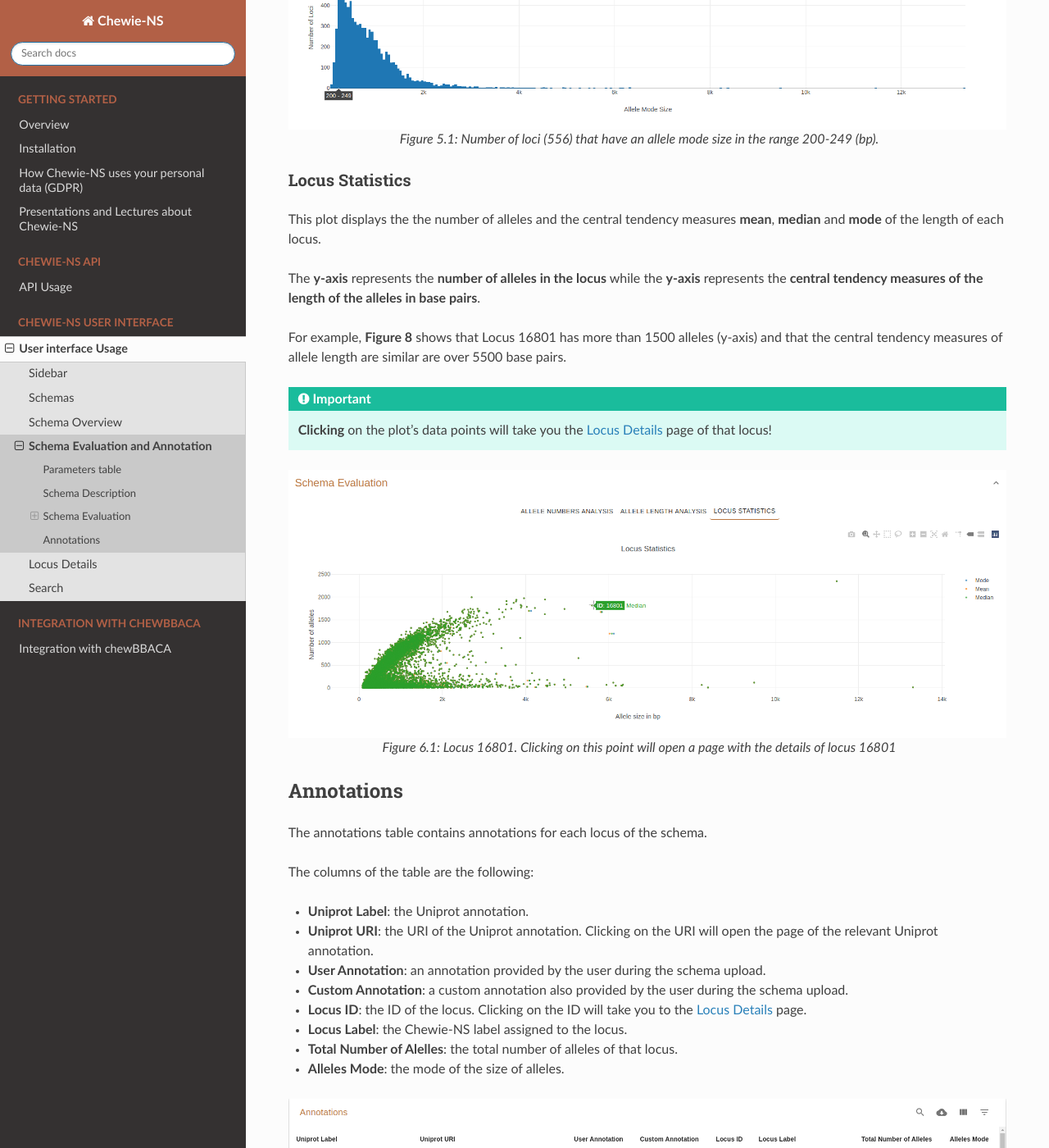
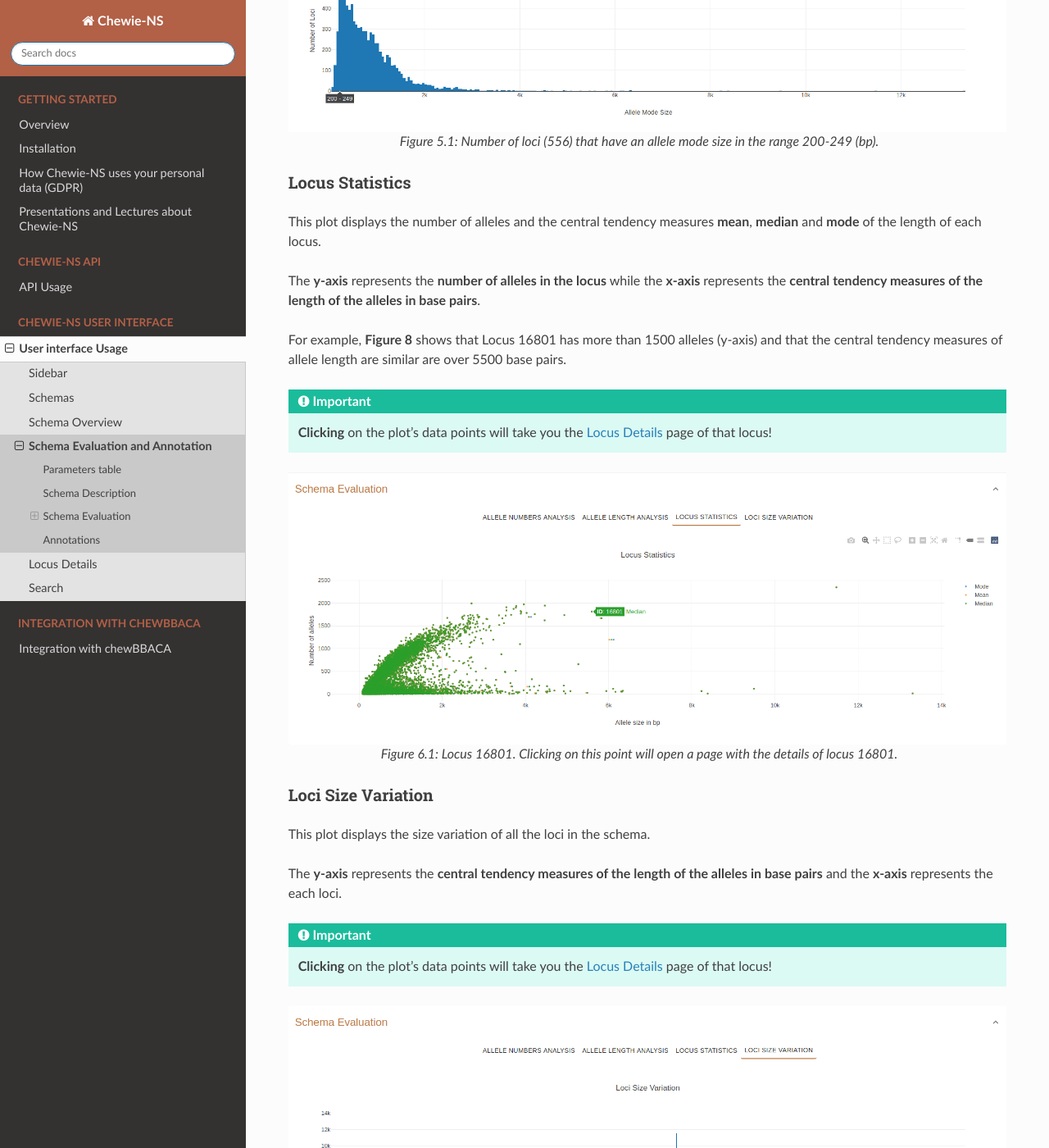
Before and after one commit to B-UMMI/Chewie-NS, a Sphinx documentation site: the page built from docs/user_interface/schema_evaluation.rst, in a window 1280 px wide and 1400 px high, scrolled down 3200 px. Shown: the whole window at 82% size. Built offline with Sphinx 7.4.7 and the Read the Docs theme 2.0.0, drawn with Linux system fonts in a browser that asks for light colours; some of the changed text lies outside the part shown.

Commit message:
Added a new section on the Schema Evaluation page about the Loci Variation Size plot. Fixed typos.

```diff
--- a/docs/user_interface/schema_evaluation.rst
+++ b/docs/user_interface/schema_evaluation.rst
@@ -88,10 +88,10 @@ having an **allele mode size (x-axis)** within the range shown.
 Locus Statistics
 ^^^^^^^^^^^^^^^^
 
-This plot displays the the number of alleles and the central tendency measures **mean**, **median** and **mode** of the length of each locus.
+This plot displays the number of alleles and the central tendency measures **mean**, **median** and **mode** of the length of each locus.
 
 The **y-axis** represents the **number of alleles in the locus** while the
-**y-axis** represents the **central tendency measures of the length of the alleles in base pairs**.
+**x-axis** represents the **central tendency measures of the length of the alleles in base pairs**.
 
 For example, **Figure 8** shows that Locus 16801 has more than 1500 alleles (y-axis) and
 that the central tendency measures of allele length are similar are over 5500 base pairs.
@@ -101,7 +101,27 @@ that the central tendency measures of allele length are similar are over 5500 ba
 .. figure:: ../resources/locus_statistics.png
     :align: center
 
-    Figure 6.1: Locus 16801. Clicking on this point will open a page with the details of locus 16801
+    Figure 6.1: Locus 16801. Clicking on this point will open a page with the details of locus 16801.
+
+Loci Size Variation
+^^^^^^^^^^^^^^^^^^^
+
+This plot displays the size variation of all the loci in the schema.
+
+The **y-axis** represents the **central tendency measures of the length of the alleles in base pairs**
+and the **x-axis** represents the each loci.
+
+.. important:: **Clicking** on the plot's data points will take you the :doc:`locus_details` page of that locus!
+
+.. figure:: ../resources/locus_size_variation_overview.png
+    :align: center
+
+    Figure 7.1: Loci size variation overview.
+
+.. figure:: ../resources/locus_size_variation_zoom.png
+    :align: center
+
+    Figure 7.2: Locus 15030. Clicking on this point will open a page with the details of locus 15030.
 
 
 Annotations
```
Also changed, not shown: other parts of docs/user_interface/schema_evaluation.rst (+2 -2 lines), docs/resources/allele_len.png, docs/resources/allele_numbers_fig2.png, docs/resources/locus_size_variation_overview.png (added), docs/resources/locus_size_variation_zoom.png (added), docs/resources/locus_statistics.png, docs/resources/schema_evaluation_expanded.png.
